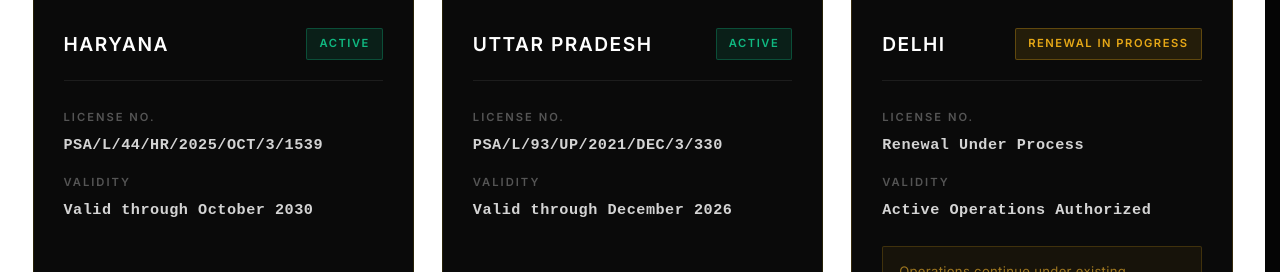
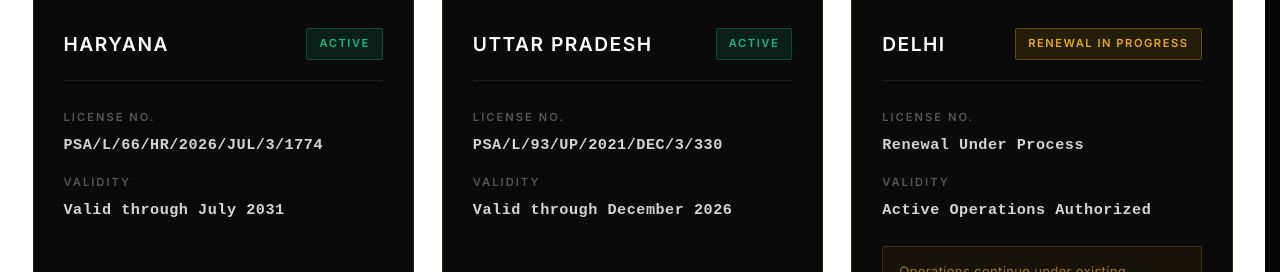
Before and after one commit to Rage611/tms-security-mern, a React (Vite) app in the folder frontend/: page /compliance in a window 1280 px wide. Shown: the part 840-1112 px from the top of the page. Built offline with nearby package versions, Linux system fonts and the light colour scheme.

Commit message:
Update Haryana PSARA license details

```diff
--- a/frontend/src/components/NavbarContents/AboutTMS/Compliance/Compliance.jsx
+++ b/frontend/src/components/NavbarContents/AboutTMS/Compliance/Compliance.jsx
@@ -34,8 +34,8 @@ const certifications = [
 const psaraLicenses = [
   {
     state: 'Haryana',
-    license: 'PSA/L/44/HR/2025/OCT/3/1539',
-    validity: 'Valid through October 2030',
+    license: 'PSA/L/66/HR/2026/JUL/3/1774',
+    validity: 'Valid through July 2031',
     status: 'Active'
   },
   {
```
